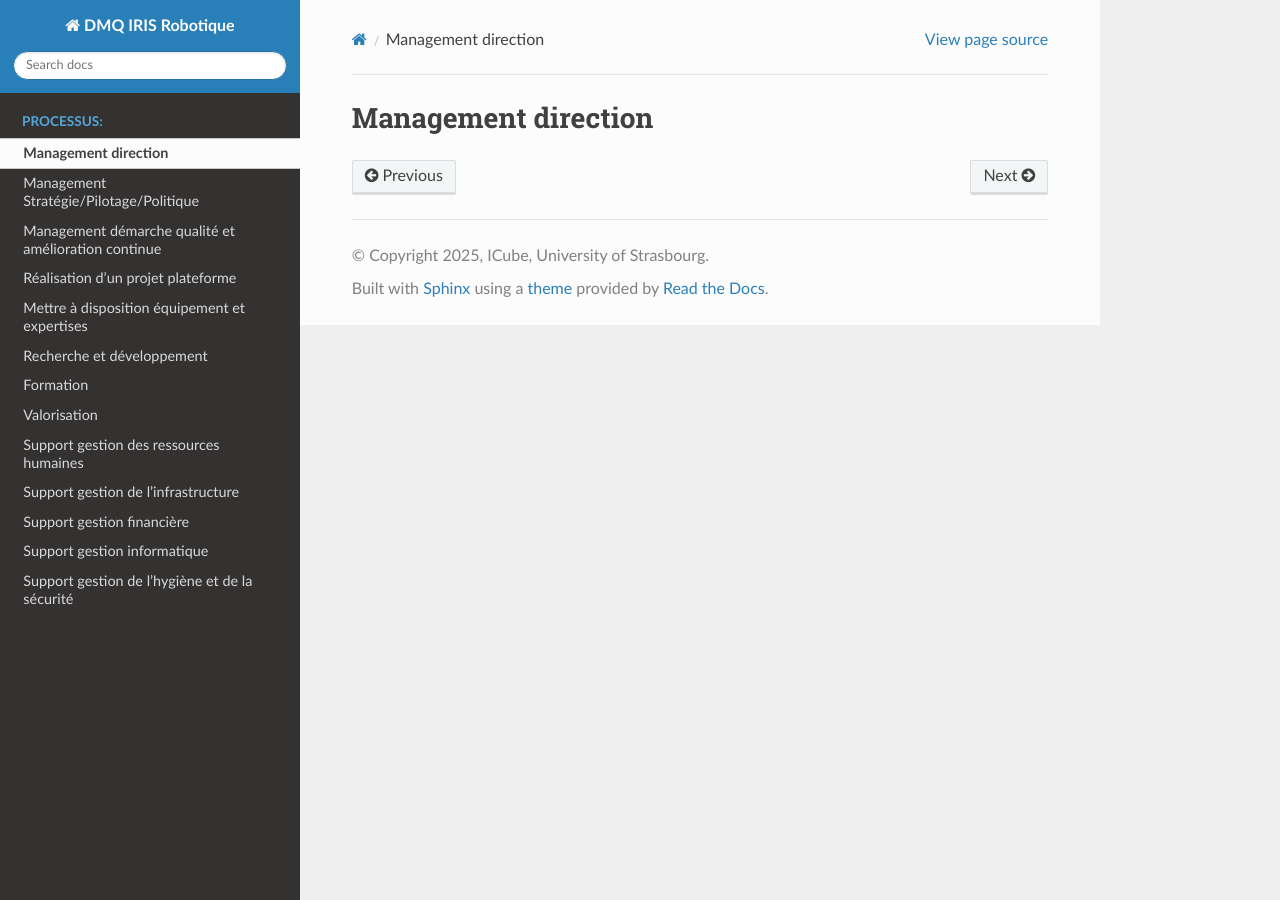
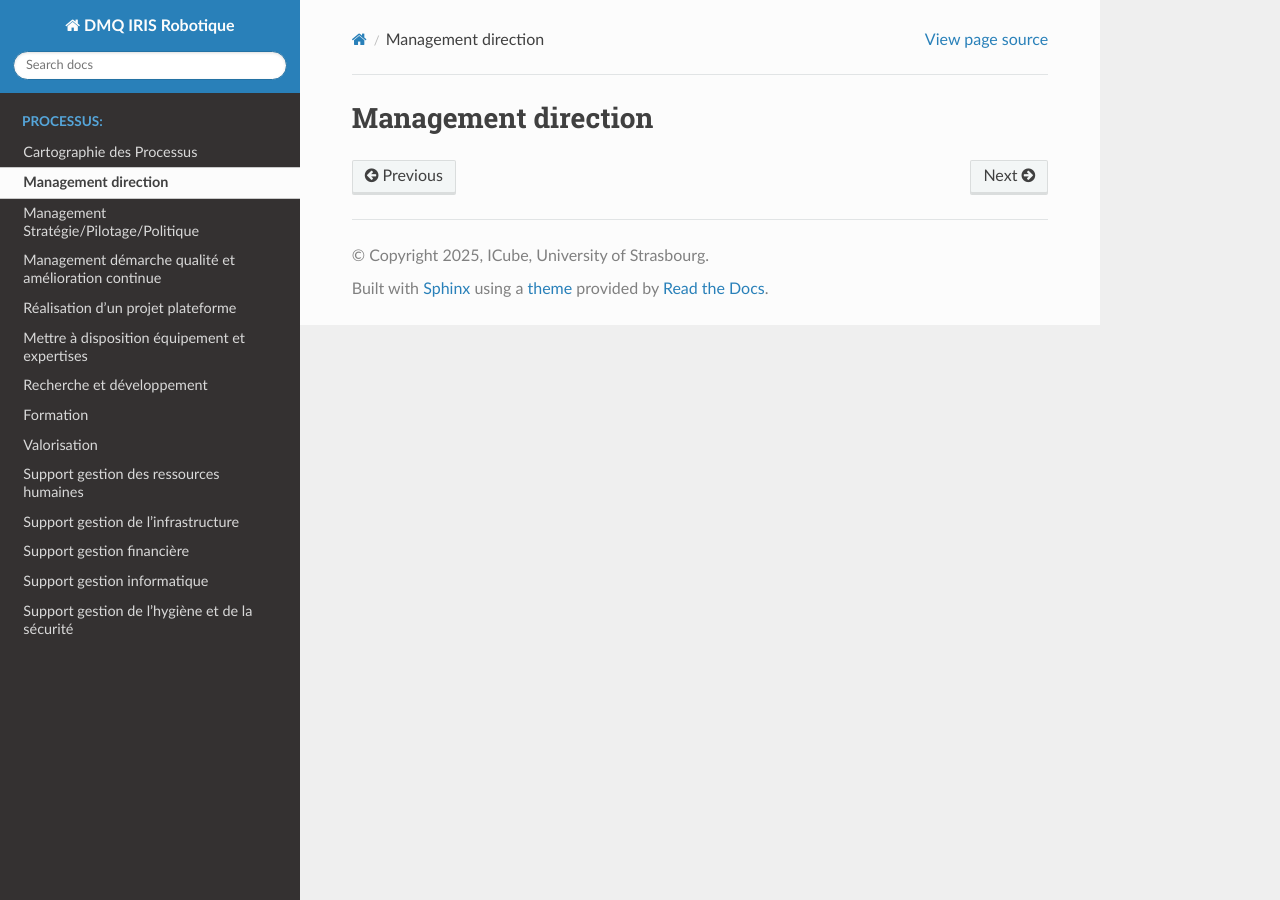
Before and after one commit to laurent-barbe/DMQ_IRIS_Robotique, a Sphinx documentation site: the page built from docs/source/M1_Direction.rst, in a window 1280 px wide. Built offline with Sphinx 7.4.7 and the Read the Docs theme 3.1.0, drawn with Linux system fonts in a browser that asks for light colours; pages that are not in the unit, such as notebooks, are missing from menus.

Commit message:
ajout cartographie processus

```diff
--- /dev/null
+++ b/docs/source/Cartographie_Processus.rst
@@ -0,0 +1,7 @@
+
+Cartographie des Processus
+==========================
+
+.. _installation:
+
+![My Diagram](CartoProcessus.svg)
--- a/docs/source/index.rst
+++ b/docs/source/index.rst
@@ -15,6 +15,7 @@
    :maxdepth: 2
    :caption: Processus:
 
+   Cartographie_Processus
    M1_Direction
    M2_StrategiePilotage
    M3_DMQ
```
Also changed, not shown: docs/source/CartographieProcessus/CartoProcessus.svg (added), 2 other files.
